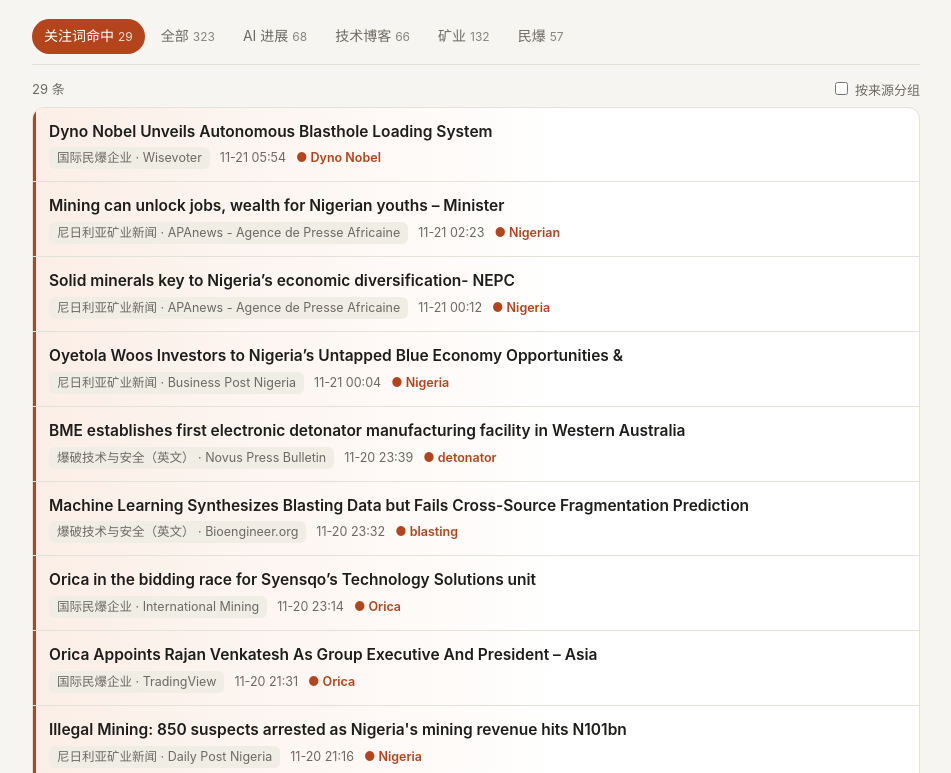
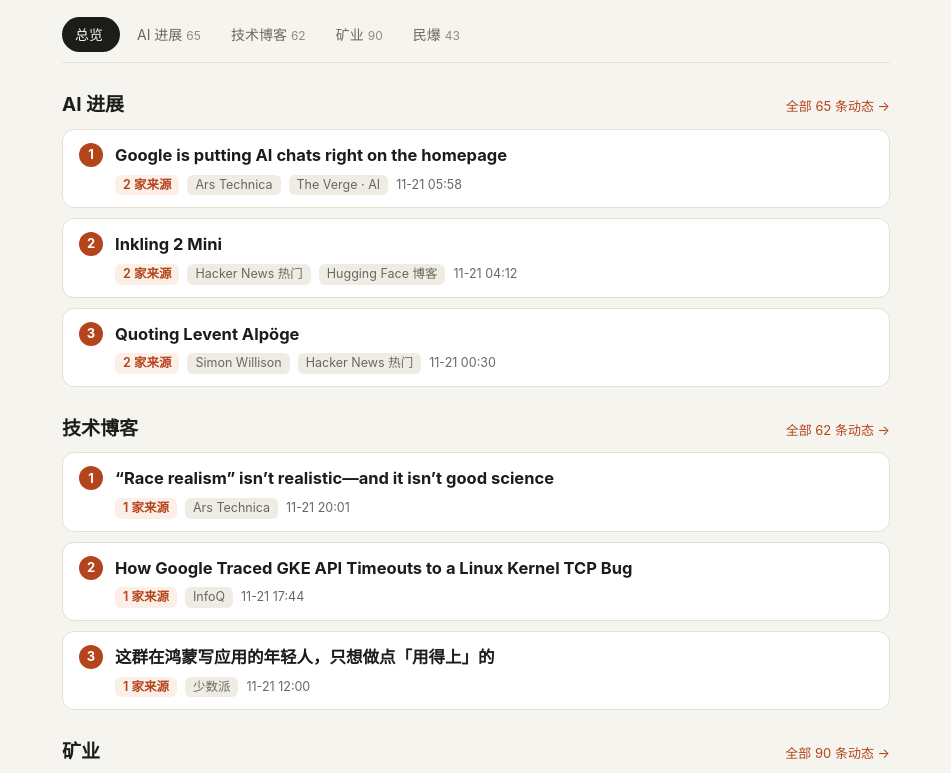
Before and after one commit to uh1022/daily-briefing, a plain HTML site: page template/index.html in a window 1280 px wide. Shown: the part 95-868 px from the top of the page, without its empty margins (164-1115 px from the left). Drawn offline with Linux system fonts and the light colour scheme; files whose address does not match are found by name.

Commit message:
页面改为总览 + 今日重点 + 其他动态

```diff
--- a/template/index.html
+++ b/template/index.html
@@ -6,76 +6,82 @@
 <title>每日信息汇总</title>
 <style>
   :root {
-    --bg: #f6f5f1;
-    --paper: #ffffff;
-    --ink: #1d1d1b;
-    --muted: #6d6a63;
-    --line: #e4e1d8;
-    --accent: #b4441c;
-    --accent-soft: #fbeee6;
-    --chip: #f0ede5;
-    --ok: #2f7a4b;
-    --err: #b42318;
+    --bg: #f5f4ef; --paper: #ffffff; --ink: #1c1c1a; --muted: #6b6860; --faint: #9a968c;
+    --line: #e3e0d6; --accent: #b4441c; --accent-soft: #fbefe8; --chip: #efece4;
+    --ok: #2f7a4b; --err: #b42318;
   }
   @media (prefers-color-scheme: dark) {
-    :root {
-      --bg: #161614; --paper: #1f1f1c; --ink: #ecebe6; --muted: #9c998f;
-      --line: #33322e; --accent: #f08a5d; --accent-soft: #3a2519; --chip: #2a2925;
-    }
+    :root { --bg: #151513; --paper: #1e1e1b; --ink: #ecebe6; --muted: #a29f95; --faint: #75726a;
+      --line: #32312d; --accent: #f08a5d; --accent-soft: #33221a; --chip: #2a2925; }
   }
   * { box-sizing: border-box; }
-  body {
-    margin: 0; background: var(--bg); color: var(--ink);
-    font: 15px/1.6 -apple-system, "PingFang SC", "Hiragino Sans GB", "Microsoft YaHei", "Segoe UI", sans-serif;
-  }
-  .wrap { max-width: 920px; margin: 0 auto; padding: 0 16px 60px; }
-  header { padding: 28px 0 12px; display: flex; flex-wrap: wrap; align-items: end; gap: 12px 20px; justify-content: space-between; }
+  body { margin: 0; background: var(--bg); color: var(--ink);
+    font: 15px/1.65 -apple-system, "PingFang SC", "Hiragino Sans GB", "Microsoft YaHei", "Segoe UI", sans-serif; }
+  a { color: inherit; }
+  .wrap { max-width: 860px; margin: 0 auto; padding: 0 16px 64px; }
+  header { padding: 28px 0 10px; display: flex; flex-wrap: wrap; align-items: end; gap: 10px 20px; justify-content: space-between; }
   h1 { margin: 0; font-size: 26px; letter-spacing: .02em; }
-  .sub { color: var(--muted); font-size: 13px; margin-top: 2px; }
-  .controls { display: flex; gap: 8px; align-items: center; flex-wrap: wrap; }
-  select, input[type=search] {
-    font: inherit; font-size: 14px; padding: 6px 10px; border: 1px solid var(--line);
-    border-radius: 8px; background: var(--paper); color: var(--ink);
-  }
-  input[type=search] { width: 180px; }
-  nav.tabs {
-    position: sticky; top: 0; z-index: 5; background: var(--bg);
-    display: flex; gap: 4px; overflow-x: auto; padding: 10px 0; border-bottom: 1px solid var(--line);
-  }
-  nav.tabs { scrollbar-width: none; }
+  .sub { color: var(--muted); font-size: 13px; }
+  .controls { display: flex; gap: 8px; flex-wrap: wrap; }
+  select, input[type=search] { font: inherit; font-size: 14px; padding: 6px 10px; border: 1px solid var(--line);
+    border-radius: 8px; background: var(--paper); color: var(--ink); }
+  input[type=search] { width: 170px; }
+  nav.tabs { position: sticky; top: 0; z-index: 5; background: var(--bg); display: flex; gap: 4px;
+    overflow-x: auto; padding: 10px 0; border-bottom: 1px solid var(--line); scrollbar-width: none; }
   nav.tabs::-webkit-scrollbar { display: none; }
-  nav.tabs button {
-    font: inherit; font-size: 14px; border: 0; background: transparent; color: var(--muted);
-    padding: 6px 12px; border-radius: 999px; cursor: pointer; white-space: nowrap;
-  }
-  nav.tabs button .n { font-size: 12px; margin-left: 4px; opacity: .8; }
+  nav.tabs button { font: inherit; font-size: 14px; border: 0; background: transparent; color: var(--muted);
+    padding: 6px 13px; border-radius: 999px; cursor: pointer; white-space: nowrap; }
+  nav.tabs button .n { font-size: 12px; margin-left: 4px; opacity: .75; }
   nav.tabs button.on { background: var(--ink); color: var(--bg); }
-  nav.tabs button.hot.on { background: var(--accent); color: #fff; }
-  .bar { display: flex; justify-content: space-between; align-items: center; margin: 14px 0 6px; color: var(--muted); font-size: 13px; }
-  .bar label { cursor: pointer; user-select: none; }
-  .group-title { margin: 22px 0 6px; font-size: 13px; font-weight: 600; color: var(--muted); letter-spacing: .04em; }
-  ul.items { list-style: none; margin: 0; padding: 0; background: var(--paper); border: 1px solid var(--line); border-radius: 12px; overflow: hidden; }
-  ul.items li { padding: 12px 16px; border-top: 1px solid var(--line); }
-  ul.items li:first-child { border-top: 0; }
-  ul.items li.hit { background: linear-gradient(90deg, var(--accent-soft), transparent 60%); box-shadow: inset 3px 0 0 var(--accent); }
-  a.t { color: var(--ink); text-decoration: none; font-weight: 600; font-size: 15.5px; }
-  a.t:hover { color: var(--accent); text-decoration: underline; }
-  a.t:visited { color: var(--muted); }
-  .meta { font-size: 12.5px; color: var(--muted); margin-top: 3px; display: flex; flex-wrap: wrap; gap: 4px 10px; align-items: center; }
-  .src { background: var(--chip); padding: 1px 8px; border-radius: 6px; }
-  .kw { color: var(--accent); font-weight: 600; }
-  .sum { margin-top: 4px; font-size: 13.5px; color: var(--muted); }
-  .empty { text-align: center; color: var(--muted); padding: 40px 0; }
-  footer { margin-top: 28px; font-size: 13px; color: var(--muted); }
-  details summary { cursor: pointer; }
-  table.st { width: 100%; border-collapse: collapse; margin-top: 8px; font-size: 13px; background: var(--paper); border-radius: 10px; overflow: hidden; }
-  table.st td, table.st th { padding: 6px 10px; border-top: 1px solid var(--line); text-align: left; }
-  table.st th { font-weight: 600; background: var(--chip); border-top: 0; }
+
+  section.cat { margin-top: 26px; }
+  .cat-head { display: flex; align-items: baseline; justify-content: space-between; gap: 12px; margin-bottom: 8px; }
+  .cat-head h2 { margin: 0; font-size: 19px; }
+  .cat-head button { font: inherit; font-size: 13px; color: var(--accent); background: none; border: 0; cursor: pointer; padding: 0; }
+  .summary { background: var(--paper); border: 1px solid var(--line); border-left: 3px solid var(--accent);
+    border-radius: 10px; padding: 12px 16px; margin: 0 0 12px; font-size: 15px; }
+  .summary .lbl { font-size: 12px; color: var(--accent); font-weight: 700; letter-spacing: .08em; margin-bottom: 2px; }
+
+  ol.hl { list-style: none; margin: 0; padding: 0; counter-reset: hl; }
+  ol.hl > li { counter-increment: hl; position: relative; background: var(--paper); border: 1px solid var(--line);
+    border-radius: 12px; padding: 14px 16px 12px 52px; margin-bottom: 10px; }
+  ol.hl > li::before { content: counter(hl); position: absolute; left: 16px; top: 13px; width: 24px; height: 24px;
+    border-radius: 50%; background: var(--accent); color: #fff; font-size: 13px; font-weight: 700;
+    display: flex; align-items: center; justify-content: center; }
+  .hl-title { font-size: 16.5px; font-weight: 700; line-height: 1.45; text-decoration: none; }
+  .hl-title:hover { color: var(--accent); text-decoration: underline; }
+  .hl-orig { font-size: 12.5px; color: var(--faint); margin-top: 2px; }
+  .hl-point { margin-top: 5px; color: var(--ink); font-size: 14.5px; }
+  .meta { font-size: 12.5px; color: var(--muted); margin-top: 6px; display: flex; flex-wrap: wrap; gap: 4px 8px; align-items: center; }
+  .cnt { background: var(--accent-soft); color: var(--accent); font-weight: 600; padding: 0 8px; border-radius: 6px; }
+  .src { background: var(--chip); padding: 0 8px; border-radius: 6px; text-decoration: none; }
+  a.src:hover { color: var(--accent); }
+  .kw { color: var(--accent); }
+
+  .more-title { margin: 22px 0 6px; font-size: 13px; font-weight: 700; color: var(--muted); letter-spacing: .06em; }
+  ul.rest { list-style: none; margin: 0; padding: 0; background: var(--paper); border: 1px solid var(--line); border-radius: 12px; overflow: hidden; }
+  ul.rest > li { padding: 10px 16px; border-top: 1px solid var(--line); }
+  ul.rest > li:first-child { border-top: 0; }
+  ul.rest a.t { text-decoration: none; font-weight: 600; font-size: 14.5px; }
+  ul.rest a.t:hover { color: var(--accent); text-decoration: underline; }
+  details.srcs summary { cursor: pointer; list-style: none; display: inline; }
+  details.srcs summary::-webkit-details-marker { display: none; }
+  details.srcs ul { margin: 6px 0 0; padding-left: 18px; font-size: 13px; color: var(--muted); }
+  details.srcs ul a { text-decoration: none; } details.srcs ul a:hover { text-decoration: underline; }
+  button.expand { margin-top: 8px; font: inherit; font-size: 13px; color: var(--muted); background: var(--paper);
+    border: 1px solid var(--line); border-radius: 8px; padding: 6px 12px; cursor: pointer; width: 100%; }
+  .empty { text-align: center; color: var(--muted); padding: 36px 0; }
+  footer { margin-top: 32px; font-size: 12.5px; color: var(--muted); }
+  footer p { margin: 4px 0; }
+  details.st summary { cursor: pointer; }
+  table.st { width: 100%; border-collapse: collapse; margin-top: 8px; font-size: 12.5px; background: var(--paper); }
+  table.st td, table.st th { padding: 5px 10px; border-top: 1px solid var(--line); text-align: left; }
+  table.st th { background: var(--chip); border-top: 0; }
   .ok { color: var(--ok); } .err { color: var(--err); }
   @media (max-width: 600px) {
-    h1 { font-size: 22px; }
-    input[type=search] { width: 130px; }
-    ul.items li { padding: 11px 13px; }
+    h1 { font-size: 22px; } input[type=search] { width: 130px; }
+    ol.hl > li { padding: 12px 13px 11px 44px; } ol.hl > li::before { left: 12px; }
+    ul.rest > li { padding: 10px 13px; }
   }
 </style>
 </head>
@@ -88,27 +94,23 @@
     </div>
     <div class="controls">
       <select id="date" aria-label="选择日期"></select>
-      <input type="search" id="q" placeholder="在当天内容中搜索" aria-label="搜索">
+      <input type="search" id="q" placeholder="搜索当天内容" aria-label="搜索">
     </div>
   </header>
   <nav class="tabs" id="tabs"></nav>
-  <div class="bar">
-    <span id="count"></span>
-    <label><input type="checkbox" id="bysrc"> 按来源分组</label>
-  </div>
-  <main id="list"></main>
+  <main id="main"></main>
   <footer id="foot"></footer>
 </div>
 <script>
 (function () {
   const $ = (id) => document.getElementById(id);
-  const esc = (s) => String(s || "").replace(/[&<>"']/g, (c) => ({ "&": "&amp;", "<": "&lt;", ">": "&gt;", '"': "&quot;", "'": "&#39;" }[c]));
+  const esc = (s) => String(s == null ? "" : s).replace(/[&<>"']/g, (c) => ({ "&": "&amp;", "<": "&lt;", ">": "&gt;", '"': "&quot;", "'": "&#39;" }[c]));
   const store = {
     get(k) { try { return localStorage.getItem(k); } catch (e) { return null; } },
     set(k, v) { try { localStorage.setItem(k, v); } catch (e) {} },
   };
-  let day = null, tab = store.get("tab") || "hot";
-  $("bysrc").checked = store.get("bysrc") === "1";
+  const HL_MAX = 5, OVERVIEW_HL = 3, REST_SHOW = 15;
+  let day = null, tab = store.get("tab2") || "overview", items = {}, clusters = {}, expanded = {};
 
   function fmtTime(iso) {
     if (!iso) return "";
@@ -117,11 +119,132 @@
     const p = (n) => String(n).padStart(2, "0");
     return `${p(bj.getMonth() + 1)}-${p(bj.getDate())} ${p(bj.getHours())}:${p(bj.getMinutes())}`;
   }
-
   async function getJSON(path) {
     const r = await fetch(path + "?v=" + Date.now());
     if (!r.ok) throw new Error(path + " " + r.status);
     return r.json();
+  }
+  const pub = (it) => it.origin || it.source;
+
+  // 每个分类的：综述、重点（含合并的事件）、其余事件
+  function plan(catId) {
+    const cl = day.clusters.filter((c) => c.category === catId);
+    const dg = day.digest && day.digest.categories && day.digest.categories[catId];
+    let highlights;
+    if (dg && dg.highlights && dg.highlights.length) {
+      highlights = dg.highlights.map((h) => {
+        const cs = h.ids.map((id) => clusters[id]).filter(Boolean);
+        return { headline: h.headline, point: h.point, clusters: cs };
+      }).filter((h) => h.clusters.length);
+    } else {
+      highlights = cl.slice(0, HL_MAX).map((c) => ({ headline: c.title, point: "", clusters: [c] }));
+    }
+    const used = new Set(highlights.flatMap((h) => h.clusters.map((c) => c.id)));
+    const rest = cl.filter((c) => !used.has(c.id));
+    return { summary: dg ? dg.summary : "", titles: (dg && dg.titles_zh) || {}, highlights, rest, total: cl.length };
+  }
+
+  function sourcesOf(cs) {
+    const seen = new Map();
+    cs.flatMap((c) => c.items).map((id) => items[id]).filter(Boolean).forEach((it) => {
+      const k = pub(it); if (!seen.has(k)) seen.set(k, it);
+    });
+    return [...seen.values()];
+  }
+
+  function hlHTML(h) {
+    const srcs = sourcesOf(h.clusters);
+    const first = h.clusters[0];
+    const hits = [...new Set(h.clusters.flatMap((c) => c.hits))];
+    const orig = h.headline !== first.title ? `<div class="hl-orig">${esc(first.title)}</div>` : "";
+    const links = srcs.slice(0, 5).map((it) => `<a class="src" href="${esc(it.link)}" target="_blank" rel="noopener">${esc(pub(it))}</a>`).join("");
+    const extra = srcs.length > 5 ? `<span>等</span>` : "";
+    return `<li>
+      <a class="hl-title" href="${esc(first.link)}" target="_blank" rel="noopener">${esc(h.headline)}</a>
+      ${orig}
+      ${h.point ? `<div class="hl-point">${esc(h.point)}</div>` : ""}
+      <div class="meta"><span class="cnt">${srcs.length} 家来源</span>${links}${extra}
+        ${first.latest ? `<span>${fmtTime(first.latest)}</span>` : ""}
+        ${hits.length ? `<span class="kw">● ${hits.map(esc).join(" · ")}</span>` : ""}</div>
+    </li>`;
+  }
+
+  function restHTML(c, titles) {
+    const zh = titles[c.id];
+    const its = c.items.map((id) => items[id]).filter(Boolean);
+    const srcList = its.length > 1
+      ? `<details class="srcs"><summary><span class="cnt">${c.sources} 家来源 ▾</span></summary><ul>${its.map((it) =>
+          `<li><a href="${esc(it.link)}" target="_blank" rel="noopener">${esc(it.title)}</a> · ${esc(pub(it))}</li>`).join("")}</ul></details>`
+      : `<span class="src">${esc(its[0] ? pub(its[0]) : "")}</span>`;
+    return `<li>
+      <a class="t" href="${esc(c.link)}" target="_blank" rel="noopener">${esc(zh || c.title)}</a>
+      ${zh ? `<div class="hl-orig">${esc(c.title)}</div>` : ""}
+      <div class="meta">${srcList}${c.latest ? `<span>${fmtTime(c.latest)}</span>` : ""}
+        ${c.hits.length ? `<span class="kw">● ${c.hits.map(esc).join(" · ")}</span>` : ""}</div>
+    </li>`;
+  }
+
+  function catSection(cat, overview) {
+    const p = plan(cat.id);
+    if (!p.total) return overview ? "" : `<div class="empty">今天这一类没有新内容</div>`;
+    const hls = overview ? p.highlights.slice(0, OVERVIEW_HL) : p.highlights;
+    let html = `<section class="cat"><div class="cat-head"><h2>${esc(cat.name)}</h2>
+      ${overview ? `<button data-go="${cat.id}">全部 ${p.total} 条动态 →</button>` : `<span class="sub">共 ${p.total} 条动态</span>`}</div>`;
+    if (p.summary) html += `<div class="summary"><div class="lbl">今日综述</div>${esc(p.summary)}</div>`;
+    if (!overview && hls.length) html += `<div class="more-title">今日重点</div>`;
+    html += `<ol class="hl">${hls.map(hlHTML).join("")}</ol>`;
+    if (!overview && p.rest.length) {
+      const show = expanded[cat.id] ? p.rest : p.rest.slice(0, REST_SHOW);
+      html += `<div class="more-title">其他动态 · ${p.rest.length}</div><ul class="rest">${show.map((c) => restHTML(c, p.titles)).join("")}</ul>`;
+      if (p.rest.length > REST_SHOW && !expanded[cat.id]) html += `<button class="expand" data-expand="${cat.id}">展开其余 ${p.rest.length - REST_SHOW} 条</button>`;
+    }
+    return html + `</section>`;
+  }
+
+  function searchHTML(q) {
+    const res = day.items.filter((it) => (it.title + " " + it.summary + " " + pub(it)).toLowerCase().includes(q));
+    if (!res.length) return `<div class="empty">没有找到"${esc(q)}"</div>`;
+    return `<div class="more-title">搜索结果 · ${res.length}</div><ul class="rest">${res.map((it) => `<li>
+      <a class="t" href="${esc(it.link)}" target="_blank" rel="noopener">${esc(it.title)}</a>
+      <div class="meta"><span class="src">${esc(pub(it))}</span><span>${fmtTime(it.published)}</span></div></li>`).join("")}</ul>`;
+  }
+
+  function render() {
+    const tabs = [{ id: "overview", name: "总览" }].concat(day.categories);
+    if (!tabs.some((t) => t.id === tab)) tab = "overview";
+    const count = (id) => id === "overview" ? "" : day.clusters.filter((c) => c.category === id).length;
+    $("tabs").innerHTML = tabs.map((t) => `<button data-id="${t.id}" class="${t.id === tab ? "on" : ""}">${esc(t.name)}<span class="n">${count(t.id)}</span></button>`).join("");
+    const q = $("q").value.trim().toLowerCase();
+    if (q) { $("main").innerHTML = searchHTML(q); return; }
+    $("main").innerHTML = tab === "overview"
+      ? day.categories.map((c) => catSection(c, true)).join("") || `<div class="empty">今天还没有内容</div>`
+      : catSection(day.categories.find((c) => c.id === tab), false);
+  }
+
+  function renderFoot() {
+    const ok = day.status.filter((s) => s.ok).length, bad = day.status.length - ok;
+    const catName = Object.fromEntries(day.categories.map((c) => [c.id, c.name]));
+    const note = day.digest
+      ? `综述和要点由大模型（${esc(day.digest.model)}）根据标题和摘要整理，可能有出入，请以原文为准。` +
+        (day.digest.errors && day.digest.errors.length ? `部分分类整理失败：${esc(day.digest.errors.join("；"))}` : "")
+      : `今日重点按规则排序（来源数量、关注词）。${day.digest_note ? "未使用大模型：" + esc(day.digest_note) : ""}`;
+    const rows = day.status.map((s) => `<tr><td>${esc(catName[s.category] || s.category)}</td><td>${esc(s.name)}</td>
+      <td class="${s.ok ? "ok" : "err"}">${s.ok ? "正常" : "失败"}</td><td>${s.ok ? s.new : ""}</td><td>${esc(s.error)}</td></tr>`).join("");
+    $("foot").innerHTML = `<p>${note}</p><details class="st"><summary>信息源 ${ok}/${day.status.length} 正常${bad ? `，<span class="err">${bad} 个失败</span>` : ""}（点击查看）</summary>
+      <table class="st"><tr><th>分类</th><th>信息源</th><th>状态</th><th>当天条数</th><th>说明</th></tr>${rows}</table></details>`;
+  }
+
+  async function loadDay(d) {
+    $("main").innerHTML = '<div class="empty">加载中…</div>';
+    day = await getJSON(`data/days/${d}.json`);
+    if (!day.clusters) day.clusters = day.items.map((it, i) => ({ id: "x" + i, category: it.category, title: it.title, link: it.link,
+      items: [it.id], sources: 1, hits: it.hits || [], latest: it.published }));
+    items = Object.fromEntries(day.items.map((it) => [it.id, it]));
+    clusters = Object.fromEntries(day.clusters.map((c) => [c.id, c]));
+    expanded = {};
+    history.replaceState(null, "", "#date=" + d);
+    $("sub").textContent = `${day.date} · 更新于 ${day.generated_at.slice(11, 16)}（北京时间）· ${day.items.length} 篇报道，合并为 ${day.clusters.length} 条动态`;
+    render(); renderFoot();
   }
 
   async function init() {
@@ -133,87 +256,21 @@
       const want = (location.hash.match(/date=([\d-]+)/) || [])[1];
       if (want && idx.dates.includes(want)) $("date").value = want;
       await loadDay($("date").value);
-    } catch (e) {
-      $("sub").textContent = "加载失败：" + e.message;
-    }
-  }
-
-  async function loadDay(d) {
-    $("list").innerHTML = '<div class="empty">加载中…</div>';
-    day = await getJSON(`data/days/${d}.json`);
-    history.replaceState(null, "", "#date=" + d);
-    const ok = day.status.filter((s) => s.ok).length;
-    $("sub").textContent = `${day.date} · 更新于 ${day.generated_at.slice(11, 16)}（北京时间）· 共 ${day.items.length} 条`;
-    renderTabs(); render(); renderFoot(ok);
-  }
-
-  function filtered(cat) {
-    const q = $("q").value.trim().toLowerCase();
-    return day.items.filter((it) => {
-      if (cat === "hot" && !it.hits.length) return false;
-      if (cat !== "hot" && cat !== "all" && it.category !== cat) return false;
-      if (q && !(it.title + " " + it.summary + " " + it.source + " " + it.origin).toLowerCase().includes(q)) return false;
-      return true;
-    });
-  }
-
-  function renderTabs() {
-    const tabs = [{ id: "hot", name: "关注词命中" }, { id: "all", name: "全部" }].concat(day.categories);
-    if (!tabs.some((t) => t.id === tab)) tab = "hot";
-    $("tabs").innerHTML = tabs.map((t) =>
-      `<button data-id="${t.id}" class="${t.id === tab ? "on" : ""} ${t.id === "hot" ? "hot" : ""}">${esc(t.name)}<span class="n">${filtered(t.id).length}</span></button>`
-    ).join("");
-  }
-
-  function itemHTML(it) {
-    const kws = it.hits.length ? `<span class="kw">● ${it.hits.map(esc).join(" · ")}</span>` : "";
-    const origin = it.origin ? ` · ${esc(it.origin)}` : "";
-    const time = fmtTime(it.published);
-    return `<li class="${it.hits.length ? "hit" : ""}">
-      <a class="t" href="${esc(it.link)}" target="_blank" rel="noopener">${esc(it.title)}</a>
-      <div class="meta"><span class="src">${esc(it.source)}${origin}</span>${time ? `<span>${time}</span>` : ""}${kws}</div>
-      ${it.summary ? `<div class="sum">${esc(it.summary)}</div>` : ""}
-    </li>`;
-  }
-
-  function sortItems(arr) {
-    return arr.slice().sort((a, b) => (b.hits.length > 0) - (a.hits.length > 0) || String(b.published || "").localeCompare(String(a.published || "")));
-  }
-
-  function render() {
-    const items = sortItems(filtered(tab));
-    $("count").textContent = `${items.length} 条`;
-    if (!items.length) {
-      $("list").innerHTML = `<div class="empty">${tab === "hot" ? "今天没有命中关注词的内容" : "没有内容"}</div>`;
-      return;
-    }
-    if ($("bysrc").checked) {
-      const groups = new Map();
-      items.forEach((it) => { if (!groups.has(it.source)) groups.set(it.source, []); groups.get(it.source).push(it); });
-      $("list").innerHTML = [...groups].map(([name, arr]) =>
-        `<div class="group-title">${esc(name)} · ${arr.length}</div><ul class="items">${arr.map(itemHTML).join("")}</ul>`).join("");
-    } else {
-      $("list").innerHTML = `<ul class="items">${items.map(itemHTML).join("")}</ul>`;
-    }
-  }
-
-  function renderFoot(ok) {
-    const bad = day.status.filter((s) => !s.ok);
-    const catName = Object.fromEntries(day.categories.map((c) => [c.id, c.name]));
-    const rows = day.status.map((s) =>
-      `<tr><td>${esc(catName[s.category] || s.category)}</td><td>${esc(s.name)}</td>
-       <td class="${s.ok ? "ok" : "err"}">${s.ok ? "正常" : "失败"}</td><td>${s.ok ? s.new : ""}</td><td>${esc(s.error)}</td></tr>`).join("");
-    $("foot").innerHTML = `<details ${bad.length ? "" : ""}><summary>信息源 ${ok}/${day.status.length} 正常${bad.length ? `，<span class="err">${bad.length} 个失败</span>` : ""}（点击查看）</summary>
-      <table class="st"><tr><th>分类</th><th>信息源</th><th>状态</th><th>当天条数</th><th>说明</th></tr>${rows}</table></details>`;
+    } catch (e) { $("sub").textContent = "加载失败：" + e.message; }
   }
 
   $("tabs").addEventListener("click", (e) => {
     const b = e.target.closest("button"); if (!b) return;
-    tab = b.dataset.id; store.set("tab", tab); renderTabs(); render(); window.scrollTo({ top: 0 });
+    tab = b.dataset.id; store.set("tab2", tab); $("q").value = ""; render(); window.scrollTo({ top: 0 });
+  });
+  $("main").addEventListener("click", (e) => {
+    const go = e.target.closest("[data-go]");
+    if (go) { tab = go.dataset.go; store.set("tab2", tab); render(); window.scrollTo({ top: 0 }); return; }
+    const ex = e.target.closest("[data-expand]");
+    if (ex) { expanded[ex.dataset.expand] = true; render(); }
   });
   $("date").addEventListener("change", () => loadDay($("date").value));
-  $("q").addEventListener("input", () => { renderTabs(); render(); });
-  $("bysrc").addEventListener("change", () => { store.set("bysrc", $("bysrc").checked ? "1" : "0"); render(); });
+  $("q").addEventListener("input", render);
   init();
 })();
 </script>
```
